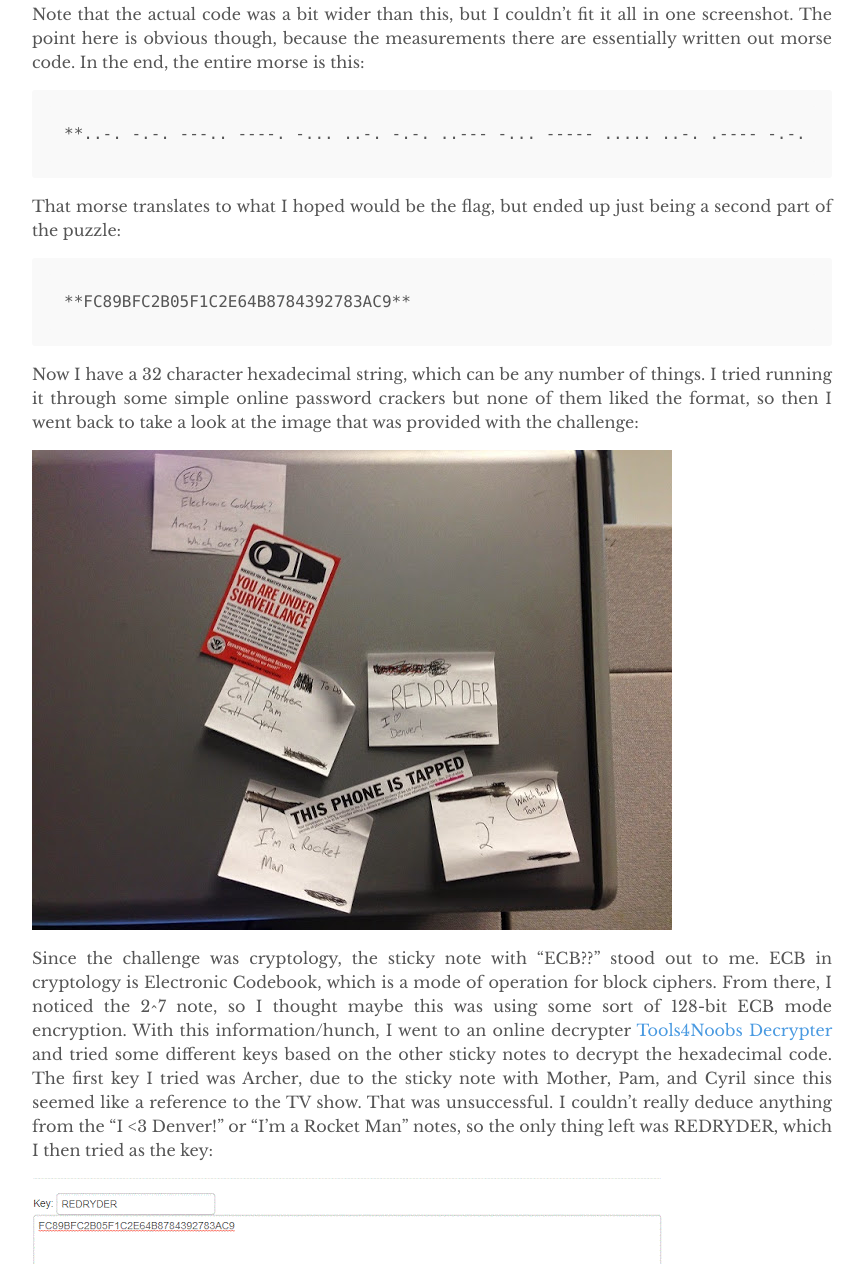
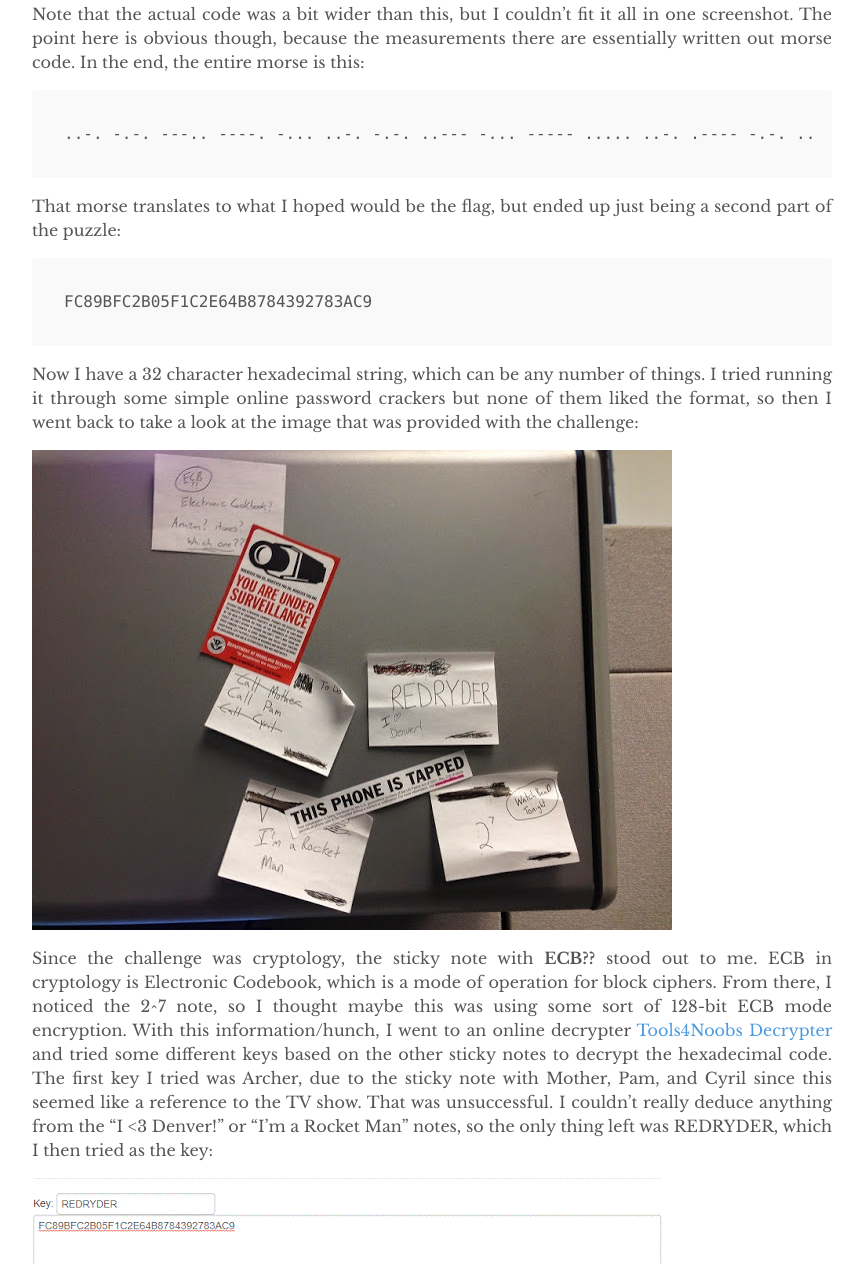
Before and after one commit to glennbarrett/glennbarrett.github.io, a Jekyll site: the page built from _posts/2014-06-16-I-Love-Bees.md, in a window 1280 px wide and 1400 px high, scrolled down 1458 px, cut to the strip 136-1400 px from the top of the window. Shown: the whole strip, without its empty margins (208-1072 px from the left). Built offline with Jekyll 4.4.1, drawn with Linux system fonts in a browser that asks for light colours.

Commit message:
More syntax fixes

````diff
--- a/_posts/2014-06-16-I-Love-Bees.md
+++ b/_posts/2014-06-16-I-Love-Bees.md
@@ -10,29 +10,31 @@ author: "Glenn"
 
 <center><iframe frameborder="no" height="166" scrolling="no" src="https://w.soundcloud.com/player/?url=https%3A//api.soundcloud.com/tracks/154632568&color=ff5500&auto_play=false&hide_related=false&show_artwork=true&show_comments=true&show_user=true&show_reposts=false" width="100%"></iframe></center>
 
+
 The right channel (bottom) is basically just a snippet of the track “Flight of the Bumblebee”, however, if you pan to the left track, you can hear some familiar beeping about 40 seconds in. It’s morse code! At first, I attempted to slow the track down enough in Audacity that I could write down the morse as it came across, but then I realized I had a visual representation of the data, so I slowed it waaay down (-80%) and ended up with this:
 
 ![Morse](/images/ilovebeesmorse.gif)
 
 <center><iframe frameborder="no" height="166" scrolling="no" src="https://w.soundcloud.com/player/?url=https%3A//api.soundcloud.com/tracks/154633612&color=ff5500&auto_play=false&hide_related=false&show_artwork=true&show_comments=true&show_user=true&show_reposts=false" width="100%"></iframe></center>
 
+
 Note that the actual code was a bit wider than this, but I couldn’t fit it all in one screenshot. The point here is obvious though, because the measurements there are essentially written out morse code. In the end, the entire morse is this:
 
 ```
-**..-. -.-. ---.. ----. -... ..-. -.-. ..--- -... ----- ..... ..-. .---- -.-. ..--- . -.... ....- -... ---.. --... ---.. ....- ...-- ----. ..--- --... ---.. ...-- .- -.-. ----.**
+..-. -.-. ---.. ----. -... ..-. -.-. ..--- -... ----- ..... ..-. .---- -.-. ..--- . -.... ....- -... ---.. --... ---.. ....- ...-- ----. ..--- --... ---.. ...-- .- -.-. ----.
 ```
 
 That morse translates to what I hoped would be the flag, but ended up just being a second part of the puzzle:
 
 ```
-**FC89BFC2B05F1C2E64B8784392783AC9**
+FC89BFC2B05F1C2E64B8784392783AC9
 ```
 
 Now I have a 32 character hexadecimal string, which can be any number of things. I tried running it through some simple online password crackers but none of them liked the format, so then I went back to take a look at the image that was provided with the challenge:
 
 ![Stickers](/images/ilovebees_resized.jpg)
 
-Since the challenge was cryptology, the sticky note with "ECB??" stood out to me. ECB in cryptology is Electronic Codebook, which is a mode of operation for block ciphers. From there, I noticed the 2^7 note, so I thought maybe this was using some sort of 128-bit ECB mode encryption. With this information/hunch, I went to an online decrypter [Tools4Noobs Decrypter](http://www.tools4noobs.com/online_tools/decrypt/) and tried some different keys based on the other sticky notes to decrypt the hexadecimal code. The first key I tried was Archer, due to the sticky note with Mother, Pam, and Cyril since this seemed like a reference to the TV show. That was unsuccessful. I couldn’t really deduce anything from the "I <3 Denver!” or “I’m a Rocket Man” notes, so the only thing left was REDRYDER, which I then tried as the key:
+Since the challenge was cryptology, the sticky note with **ECB??** stood out to me. ECB in cryptology is Electronic Codebook, which is a mode of operation for block ciphers. From there, I noticed the 2^7 note, so I thought maybe this was using some sort of 128-bit ECB mode encryption. With this information/hunch, I went to an online decrypter [Tools4Noobs Decrypter](http://www.tools4noobs.com/online_tools/decrypt/) and tried some different keys based on the other sticky notes to decrypt the hexadecimal code. The first key I tried was Archer, due to the sticky note with Mother, Pam, and Cyril since this seemed like a reference to the TV show. That was unsuccessful. I couldn’t really deduce anything from the "I <3 Denver!” or “I’m a Rocket Man” notes, so the only thing left was REDRYDER, which I then tried as the key:
 
 ![Solved](/images/solved.gif)
 
````
